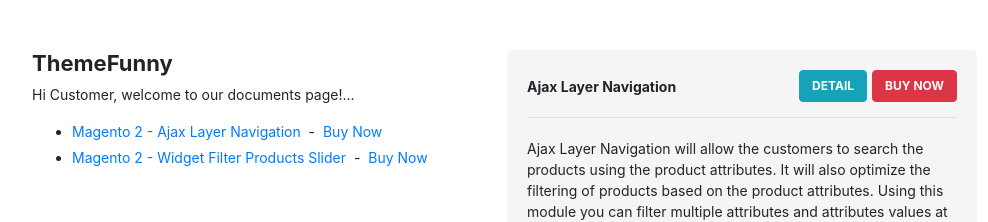
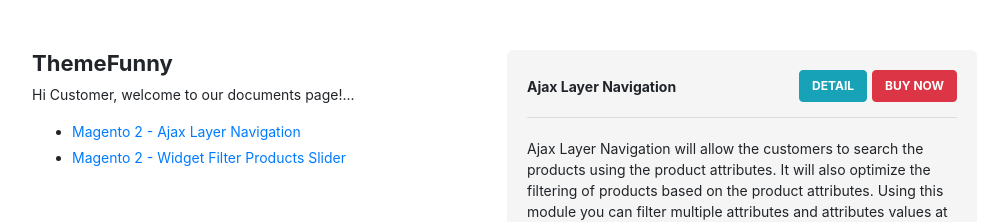
Before and after one commit to funnydocuments/funnydocuments.github.io, a plain HTML site: page index.html in a window 1280 px wide. Shown: the top 222 px of the page, without its empty margins (53-1041 px from the left). Drawn offline with Linux system fonts and the light colour scheme.

Commit message:
edit index file

```diff
--- a/index.html
+++ b/index.html
@@ -20,14 +20,10 @@
                                 <ul>
                                     <li data-description="ajax-layer-navigation">
                                         <a href="https://funnydocuments.github.io/ajax-layer-navigation/" target="_blank">Magento 2 - Ajax Layer Navigation</a>
-                                        &nbsp;-&nbsp;
-                                        <a href="https://codecanyon.net/item/ajax-layer-navigation-magento-2/21801617" target="_blank">Buy Now</a>
                                     </li>
 
                                     <li data-description="widget-filter-products">
                                         <a href="https://funnydocuments.github.io/widget-filter-products/" target="_blank">Magento 2 - Widget Filter Products Slider</a>
-                                        &nbsp;-&nbsp;
-                                        <a href="https://codecanyon.net/item/filter-product-slider-magento-2-extension/19837767" target="_blank">Buy Now</a>
                                     </li>
                                 </ul>
                             </div>
```
